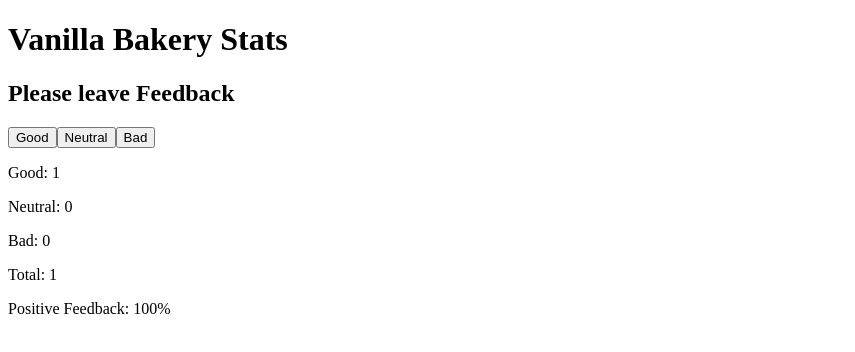
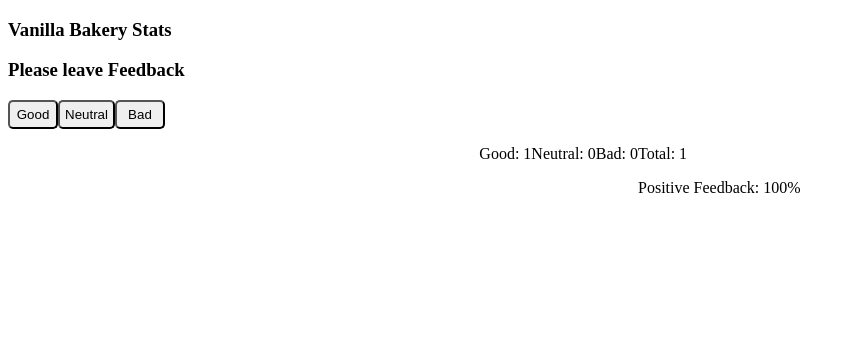
Before and after one commit to Aleksander-Kovalenko/goit-react-hw-02-feedback, a React (Create React App) app: page / in a window 1280 px wide. Both pictures are taken after a click on the button "Good". Shown: the top 352 px of the page, without its empty margins (0-855 px from the left). Built offline with nearby package versions, Linux system fonts and the light colour scheme.

Commit message:
оптмизация

```diff
--- a/src/App.jsx
+++ b/src/App.jsx
@@ -1,8 +1,9 @@
 import React, { Component } from 'react';
 
-import { FeedbackOptions } from './ReactionButton/ReactionButton';
-import { ReactionList } from './components/ReactionList/ReactionList';
+import { FeedbackOptions } from './components/FeedbackOptions/FeedbackOptions';
+import { Statistics } from './components/Statistics/Statistics';
 import { Container } from './App.styled';
+import { Section } from './components/Section/Section';
 
 class App extends Component {
   state = {
@@ -19,8 +20,7 @@ class App extends Component {
   };
 
   countPositiveFeedbackPercentage = () => {
-    const positiVeFeedback = this.state.good;
-    const average = 100 / (this.countTotalFeedback() / positiVeFeedback);
+    const average = 100 / (this.countTotalFeedback() / this.state.good);
     return average.toFixed(0);
   };
 
@@ -35,12 +35,13 @@ class App extends Component {
     return (
       <>
         <Container>
-          <h1>Vanilla Bakery Stats</h1>
-          <h2>Please leave Feedback</h2>
+          <Section title="Vanilla Bakery Stats" />
+          <Section title="Please leave Feedback" />
+
           <FeedbackOptions options={keys} onLeaveFeedback={this.handleButton} />
           {this.countTotalFeedback() > 0 && (
             <>
-              <ReactionList
+              <Statistics
                 good={good}
                 neutral={neutral}
                 bad={bad}
--- a/src/ReactionButton/ReactionButton.jsx
+++ b/src/components/FeedbackOptions/FeedbackOptions.jsx
@@ -1,12 +1,13 @@
 import { nanoid } from 'nanoid';
+import { Button } from './FeedbackOptions.styled';
 
 export const FeedbackOptions = ({ options, onLeaveFeedback }) => {
   return (
     <div>
       {options.map(title => (
-        <button key={nanoid(5)} type="submit" name={title} onClick={onLeaveFeedback}>
+        <Button key={nanoid(5)} type="submit" name={title} onClick={onLeaveFeedback}>
           {title[0].toUpperCase() + title.slice(1)}
-        </button>
+        </Button>
       ))}
     </div>
   );
--- /dev/null
+++ b/src/components/FeedbackOptions/FeedbackOptions.styled.jsx
@@ -0,0 +1,17 @@
+import styled from '@emotion/styled';
+
+export const Button = styled.button`
+  min-width: 50px;
+  padding: 5px;
+  text-align: center;
+
+  border-radius: 5px;
+  transition: transform 500ms;
+
+  &:hover,
+  &:focus-visible {
+    color: white;
+    background-color: teal;
+    transform: scale(1.2);
+  }
+`;
--- /dev/null
+++ b/src/components/Section/Section.jsx
@@ -0,0 +1 @@
+export const Section = ({ title }) => <h3>{title}</h3>;
--- a/src/components/ReactionList/ReactionList.jsx
+++ b/src/components/Statistics/Statistics.jsx
@@ -1,6 +1,8 @@
-export const ReactionList = ({ good, neutral, bad, total, percentage }) => {
+import { Container, ContainerProgress } from './Statistics.styled';
+
+export const Statistics = ({ good, neutral, bad, total, percentage }) => {
   return (
-    <div>
+    <Container>
       <p>Good: {good}</p>
       <p>Neutral: {neutral}</p>
       <p>Bad: {bad}</p>
@@ -8,6 +10,6 @@ export const ReactionList = ({ good, neutral, bad, total, percentage }) => {
         <p>Total: {total}</p>
         <p>Positive Feedback: {percentage}%</p>
       </div>
-    </div>
+    </Container>
   );
 };
--- /dev/null
+++ b/src/components/Statistics/Statistics.styled.jsx
@@ -0,0 +1,9 @@
+import styled from '@emotion/styled';
+
+export const Container = styled.div`
+  display: flex;
+  flex-wrap: wrap;
+  justify-content: center;
+`;
+
+export const ContainerProgress = styled.div``;
```
